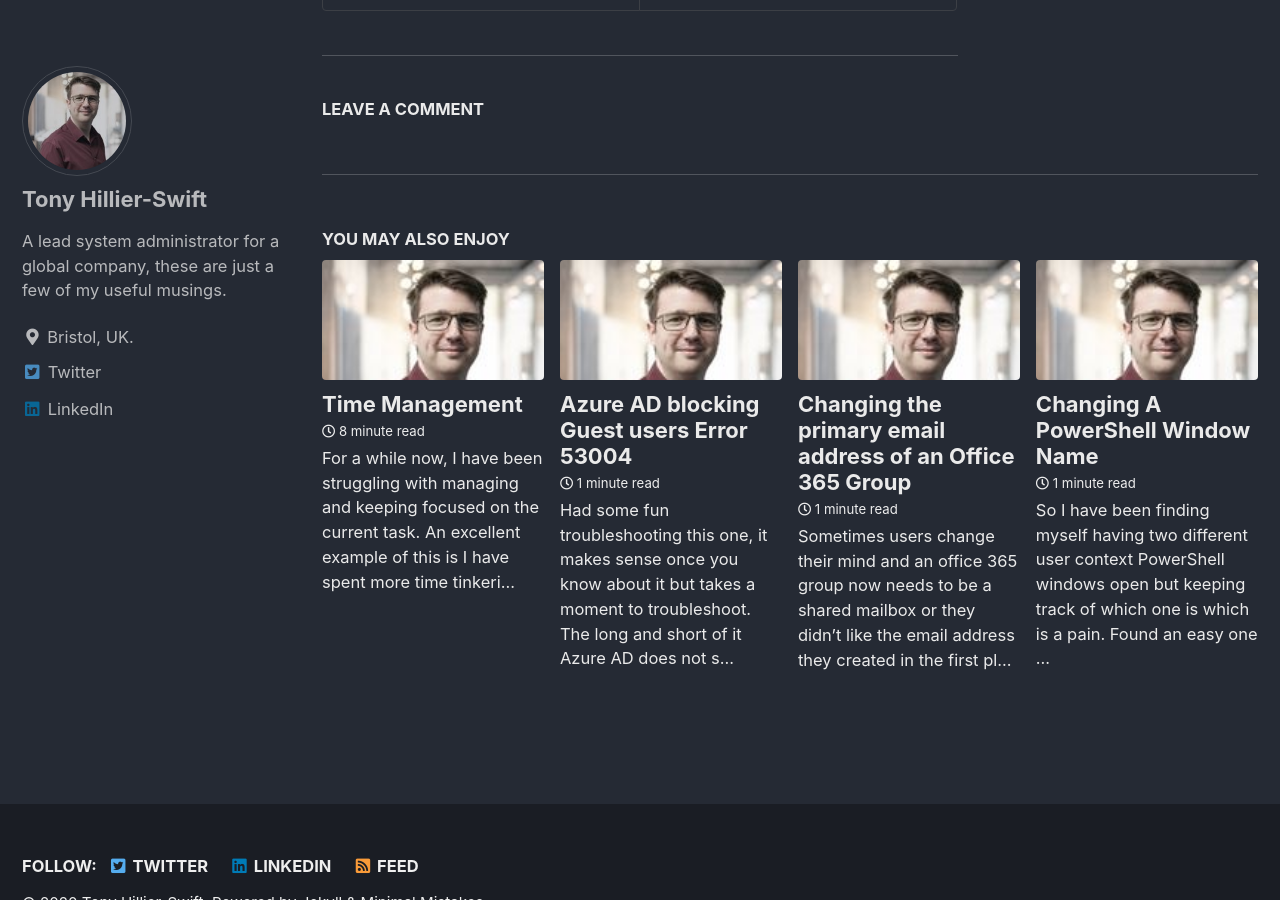
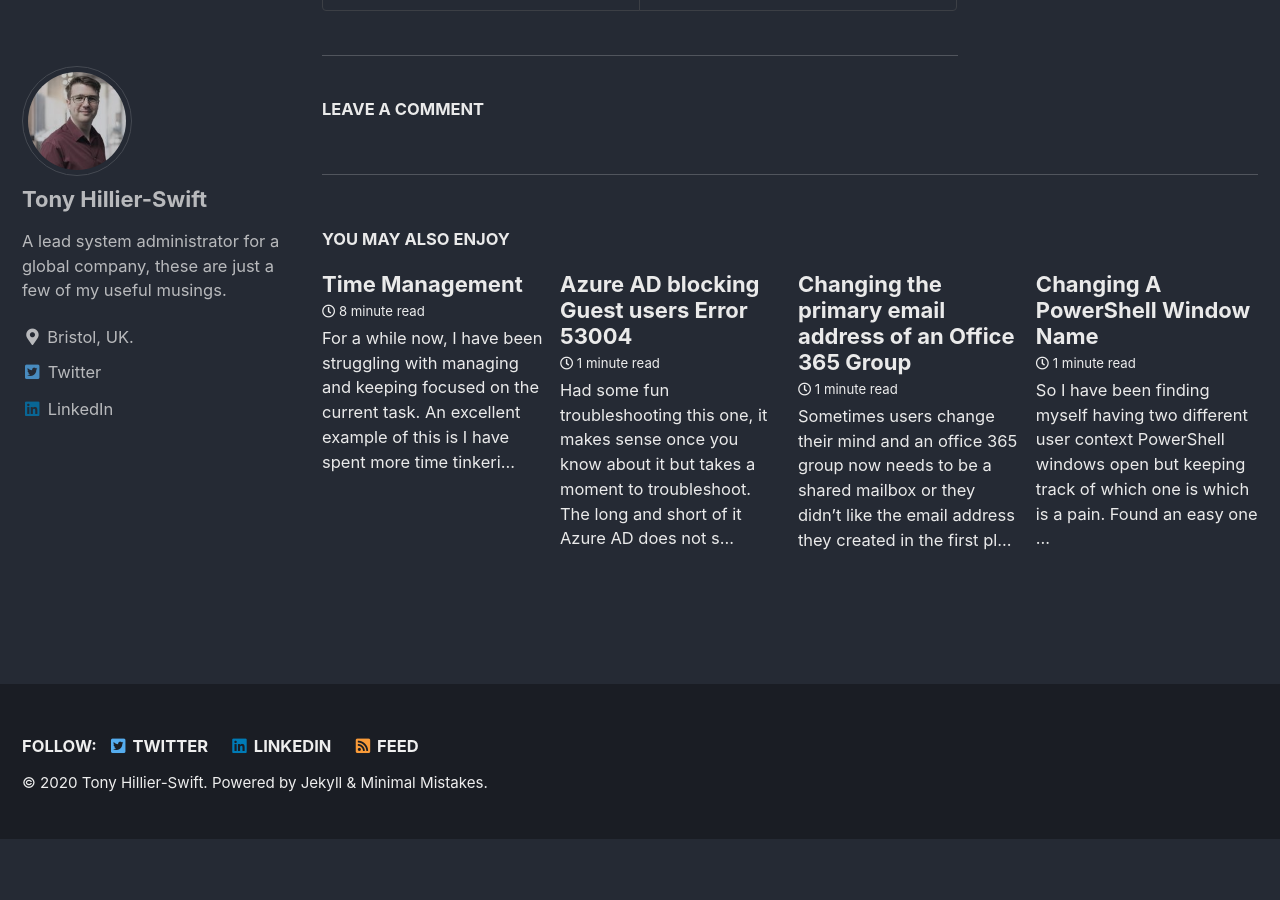
Before and after one commit to hillier-swift/hillier-swift.github.io, a Jekyll site: the page built from _posts/2019-3-1-removing-user-profiles-via-powershell.md, in a window 1280 px wide and 900 px high, scrolled down 1207 px. Built offline with Jekyll 4.4.1, drawn with Linux system fonts in a browser that asks for light colours; cached includes are drawn as plain includes; comment, search, counter and statistics services are not loaded; after the commit the page ends 2046 px from its top, so only the background shows below that.

Commit message:
removed teaser

```diff
--- a/_config.yml
+++ b/_config.yml
@@ -25,7 +25,7 @@ description              : "A lead system administrator for a global company, th
 url                      : https://www.hillier-swift.co.uk # the base hostname & protocol for your site e.g. "https://mmistakes.github.io"
 baseurl                  : # the subpath of your site, e.g. "/blog"
 repository               : # GitHub username/repo-name e.g. "mmistakes/minimal-mistakes"
-teaser                   : /images/Tony.jpg # path of fallback teaser image, e.g. "/assets/images/500x300.png"
+teaser                   : # /images/Tony.jpg # path of fallback teaser image, e.g. "/assets/images/500x300.png"
 logo                     : # /images/Tony.jpg  # path of logo image to display in the masthead, e.g. "/assets/images/88x88.png"
 masthead_title           : # overrides the website title displayed in the masthead, use " " for no title
 # breadcrumbs            : false # true, false (default)
```
